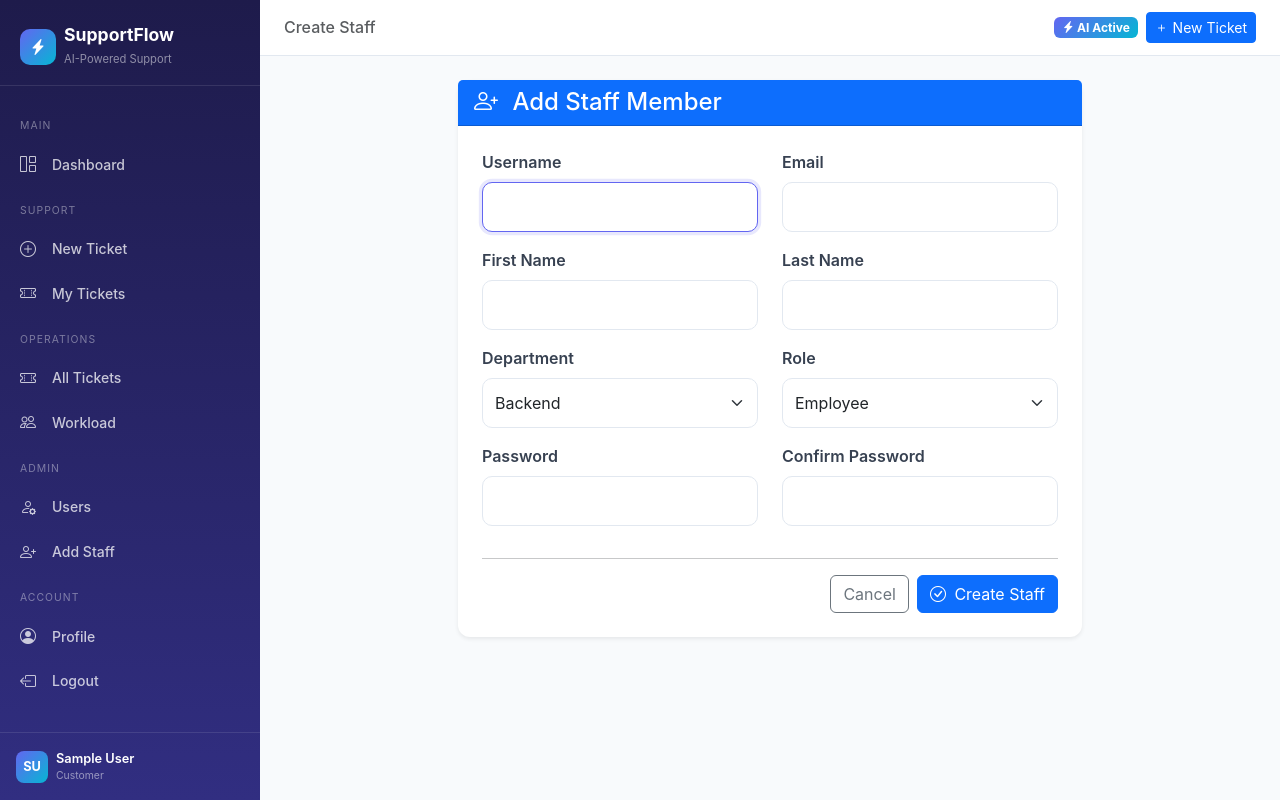
After one commit to karthik40404/supportflow-ai, a Django app: page /accounts/create-staff/ in a window 1280 px wide. The commit adds this page. Run offline with Django 5.2, Linux system fonts and the light colour scheme; the visitor is signed in with stand-in values (Sample User, id 1); some libraries are stand-ins or nearby versions.

Commit message:
feat: implement role-based dashboards, staff management, and AI ticket workflow

```diff
--- a/accounts/forms.py
+++ b/accounts/forms.py
@@ -33,3 +33,34 @@ class ProfileForm(forms.ModelForm):
         super().__init__(*args, **kwargs)
         self.fields['bio'].widget = forms.Textarea(attrs={'class': 'form-control', 'rows': 3})
         self.fields['avatar'].widget = forms.FileInput(attrs={'class': 'form-control'})
+
+class StaffCreateForm(UserCreationForm):
+
+    class Meta:
+        model = User
+        fields = [
+            'username',
+            'first_name',
+            'last_name',
+            'email',
+            'department',
+            'role',
+            'password1',
+            'password2'
+        ]
+
+    def __init__(self, *args, **kwargs):
+        super().__init__(*args, **kwargs)
+
+        self.fields['role'].choices = [
+            ('employee', 'Employee'),
+            ('team_lead', 'Team Lead'),
+        ]
+
+        self.fields['department'].choices = User.DEPARTMENT_CHOICES
+
+        for field in self.fields.values():
+            field.widget.attrs['class'] = 'form-control'
+
+        self.fields['role'].widget.attrs['class'] = 'form-select'
+        self.fields['department'].widget.attrs['class'] = 'form-select'
--- a/accounts/models.py
+++ b/accounts/models.py
@@ -8,10 +8,18 @@ class User(AbstractUser):
         ('team_lead', 'Team Lead'),
         ('admin', 'Admin'),
     ]
+    DEPARTMENT_CHOICES = [
+    ('backend', 'Backend'),
+    ('frontend', 'Frontend'),
+    ('devops', 'DevOps'),
+    ('qa', 'Quality Assurance'),
+    ('support', 'Support'),
+    ('operations', 'Operations'),
+    ]
     role = models.CharField(max_length=20, choices=ROLE_CHOICES, default='customer')
     phone = models.CharField(max_length=15, blank=True)
     avatar = models.ImageField(upload_to='avatars/', blank=True, null=True)
-    department = models.CharField(max_length=100, blank=True)
+    department = models.CharField(max_length=100, choices=DEPARTMENT_CHOICES, blank=True)
     bio = models.TextField(blank=True)
     is_active = models.BooleanField(default=True)
     created_at = models.DateTimeField(auto_now_add=True)
@@ -26,6 +34,7 @@ class User(AbstractUser):
     @property
     def is_team_lead(self): return self.role == 'team_lead'
     @property
-    def is_admin(self): return self.role == 'admin'
+    def is_admin(self):
+        return self.role == 'admin' or self.is_superuser
     @property
     def display_name(self): return self.get_full_name() or self.username
--- a/accounts/urls.py
+++ b/accounts/urls.py
@@ -8,4 +8,5 @@ urlpatterns = [
     path('login/', views.login_view, name='login'),
     path('logout/', views.logout_view, name='logout'),
     path('profile/', views.profile_view, name='profile'),
+    path('create-staff/',views.create_staff,name='create_staff'),
 ]
--- a/accounts/views.py
+++ b/accounts/views.py
@@ -2,7 +2,7 @@ from django.shortcuts import render, redirect
 from django.contrib.auth import login, logout, authenticate
 from django.contrib.auth.decorators import login_required
 from django.contrib import messages
-from .forms import RegisterForm, LoginForm, ProfileForm
+from .forms import RegisterForm, LoginForm, ProfileForm , StaffCreateForm
 from .models import User
 
 def register_view(request):
@@ -40,3 +40,29 @@ def profile_view(request):
         messages.success(request, 'Profile updated successfully!')
         return redirect('accounts:profile')
     return render(request, 'accounts/profile.html', {'form': form})
+
+@login_required
+def create_staff(request):
+
+    if not request.user.is_admin:
+        return redirect('dashboard:home')
+
+    form = StaffCreateForm(request.POST or None)
+
+    if request.method == 'POST':
+
+        if form.is_valid():
+            form.save()
+
+            messages.success(
+                request,
+                "Staff account created successfully."
+            )
+
+            return redirect('dashboard:users')
+
+    return render(
+        request,
+        'accounts/create_staff.html',
+        {'form': form}
+    )
--- /dev/null
+++ b/templates/accounts/create_staff.html
@@ -0,0 +1,173 @@
+{% extends 'base.html' %}
+
+{% block title %}Create Staff{% endblock %}
+{% block page_title %}Create Staff{% endblock %}
+
+{% block extra_css %}
+<style>
+.staff-card {
+    border: none;
+    border-radius: 18px;
+    overflow: hidden;
+}
+
+.staff-header {
+    background: linear-gradient(
+        135deg,
+        #4F46E5,
+        #06B6D4
+    );
+    padding: 1.25rem;
+}
+
+.staff-header h4 {
+    color: white;
+    margin: 0;
+    font-weight: 700;
+}
+
+.form-label {
+    font-weight: 600;
+    color: #374151;
+}
+
+.form-control,
+.form-select {
+    border-radius: 10px;
+    padding: 0.75rem;
+    border: 1px solid #E2E8F0;
+}
+
+.form-control:focus,
+.form-select:focus {
+    border-color: #6366F1;
+    box-shadow: 0 0 0 0.2rem rgba(99,102,241,.15);
+}
+
+.section-title {
+    color: #4F46E5;
+    font-weight: 700;
+    margin-bottom: 1rem;
+}
+
+.password-help {
+    background: #EEF2FF;
+    border-radius: 10px;
+    padding: 1rem;
+    color: #4F46E5;
+}
+</style>
+{% endblock %}
+
+{% block content %}
+
+<div class="container-fluid">
+
+    <div class="row justify-content-center">
+
+        <div class="col-lg-8">
+
+            <div class="card shadow-sm border-0">
+
+                <div class="card-header bg-primary text-white">
+                    <h4 class="mb-0">
+                        <i class="bi bi-person-plus me-2"></i>
+                        Add Staff Member
+                    </h4>
+                </div>
+
+                <div class="card-body p-4">
+
+                    <form method="POST">
+
+                        {% csrf_token %}
+
+                        <div class="row">
+
+                            <div class="col-md-6 mb-3">
+                                <label class="form-label">
+                                    Username
+                                </label>
+                                {{ form.username }}
+                            </div>
+
+                            <div class="col-md-6 mb-3">
+                                <label class="form-label">
+                                    Email
+                                </label>
+                                {{ form.email }}
+                            </div>
+
+                            <div class="col-md-6 mb-3">
+                                <label class="form-label">
+                                    First Name
+                                </label>
+                                {{ form.first_name }}
+                            </div>
+
+                            <div class="col-md-6 mb-3">
+                                <label class="form-label">
+                                    Last Name
+                                </label>
+                                {{ form.last_name }}
+                            </div>
+
+                            <div class="col-md-6 mb-3">
+                                <label class="form-label">
+                                    Department
+                                </label>
+                                {{ form.department }}
+                            </div>
+
+                            <div class="col-md-6 mb-3">
+                                <label class="form-label">
+                                    Role
+                                </label>
+                                {{ form.role }}
+                            </div>
+
+                            <div class="col-md-6 mb-3">
+                                <label class="form-label">
+                                    Password
+                                </label>
+                                {{ form.password1 }}
+                            </div>
+
+                            <div class="col-md-6 mb-3">
+                                <label class="form-label">
+                                    Confirm Password
+                                </label>
+                                {{ form.password2 }}
+                            </div>
+
+                        </div>
+
+                        <hr>
+
+                        <div class="d-flex justify-content-end gap-2">
+
+                            <a href="{% url 'dashboard:users' %}"
+                               class="btn btn-outline-secondary">
+                                Cancel
+                            </a>
+
+                            <button class="btn btn-primary">
+                                <i class="bi bi-check-circle me-1"></i>
+                                Create Staff
+                            </button>
+
+                        </div>
+
+                    </form>
+
+                </div>
+
+            </div>
+
+        </div>
+
+    </div>
+
+</div>
+
+{% endblock %}
--- a/templates/base.html
+++ b/templates/base.html
@@ -146,7 +146,7 @@
         {% if user.is_admin %}
         <div class="sidebar-section">Admin</div>
         <a href="{% url 'dashboard:users' %}" class="sidebar-link"><i class="bi bi-person-gear"></i> Users</a>
-        <a href="/admin/" class="sidebar-link"><i class="bi bi-shield-lock"></i> Admin Panel</a>
+        <a href="{% url 'accounts:create_staff' %}"class="sidebar-link"><i class="bi bi-person-plus"></i>Add Staff</a>
         {% endif %}
 
         <div class="sidebar-section">Account</div>
--- a/templates/dashboard/users.html
+++ b/templates/dashboard/users.html
@@ -4,7 +4,7 @@
 {% block content %}
 <div class="d-flex justify-content-between align-items-center mb-4">
     <h4 class="fw-bold mb-0">All Users</h4>
-    <a href="/admin/accounts/user/add/" class="btn btn-primary"><i class="bi bi-person-plus me-1"></i>Add User</a>
+    <a href="{% url 'accounts:create_staff' %}" class="btn btn-primary"><i class="bi bi-person-plus me-1"></i>Add Staff Member</a>
 </div>
 <div class="card">
     <div class="table-responsive">
```
Also changed, not shown: supportflow/settings.py (+8 -1 lines), accounts/migrations/0002_alter_user_department.py (added).
